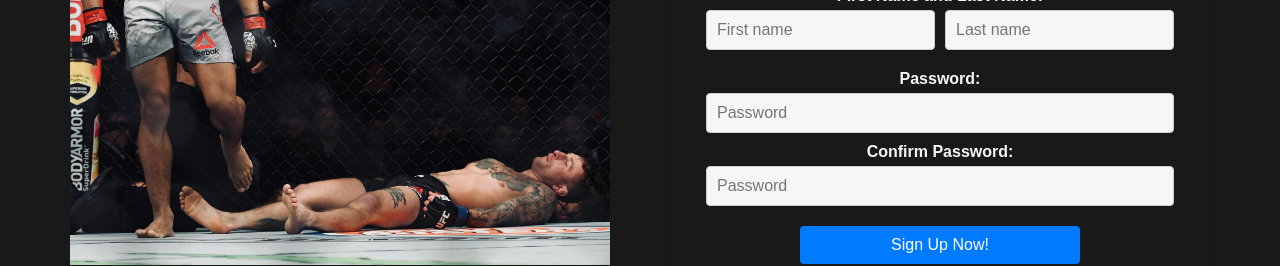
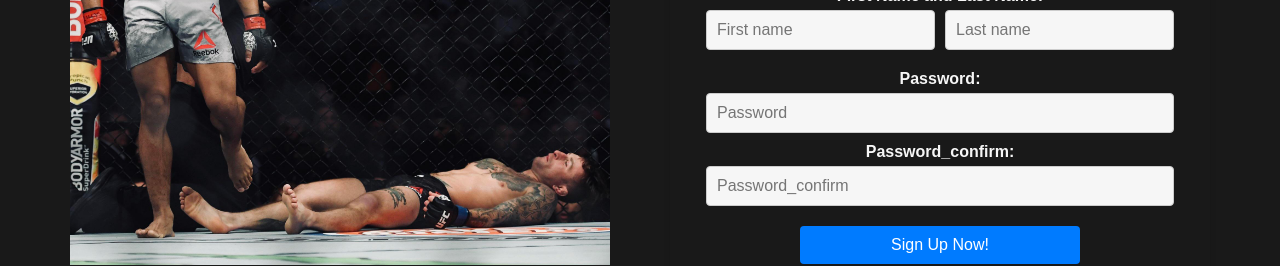
Before and after one commit to danbeaumont95/mma-fight-predictor-frontend, a React (Create React App) app: page /signup in a window 1280 px wide. Shown: the part 396-662 px from the top of the page. Built offline with nearby package versions, Linux system fonts and the light colour scheme.

Commit message:
added input component and error/tooltip on signup/login input to show error to user

```diff
--- a/package.json
+++ b/package.json
@@ -22,6 +22,7 @@
     "react-scripts": "5.0.1",
     "react-spinners": "^0.13.8",
     "react-toastify": "^9.1.3",
+    "react-tooltip": "^5.21.4",
     "redux": "^4.2.1",
     "typescript": "^4.9.5",
     "web-vitals": "^2.1.4"
--- a/src/Components/Landing.tsx
+++ b/src/Components/Landing.tsx
@@ -8,7 +8,7 @@ import { useNavigate } from 'react-router-dom';
 import AnimatedValue from './AnimatedValue';
 import DarkModeSlider from './DarkModeSlider';
 import { AppState } from '../redux/types';
-import Button from './Button';
+import Button from './UI-Components/Button';
 import Test from '../Images/ai.png';
 import Computer from '../Images/first-02-12-removebg-preview.png'
 import PricingCard from './PricingCard';
--- a/src/Components/Button.tsx
+++ b/src/Components/UI-Components/Button.tsx
@@ -1,5 +1,5 @@
 import React from 'react';
-import '../Styles/Button.css';
+import '../../Styles/Button.css';
 
 function Button({ title, backgroundColor, width }: any) {
   return (
--- /dev/null
+++ b/src/Components/UI-Components/Input.tsx
@@ -0,0 +1,31 @@
+/* eslint-disable jsx-a11y/mouse-events-have-key-events */
+import React from 'react';
+import { InputProps, UserSignUpData } from '../../Interfaces/User';
+import { capitalizeWords } from '../../Helpers/helpers';
+
+function Input({
+  inputName, formData, handleChange, inputHasError, errors, setHoveredElementId,
+}: InputProps) {
+  return (
+    <div>
+      <label>
+        {capitalizeWords(inputName)}
+        :
+      </label>
+      <input
+        type={inputName}
+        name={inputName}
+        value={(formData as UserSignUpData)[inputName]}
+        onChange={handleChange}
+        required
+        placeholder={capitalizeWords(inputName)}
+        className={inputHasError(inputName) ? 'input_error' : undefined}
+        data-tooltip-id={`signup-${inputName}-tooltip`}
+        data-tooltip-content={inputHasError(inputName) ? errors[inputName].join(', ') : undefined}
+        onMouseOver={() => setHoveredElementId(`signup-${inputName}-tooltip`)}
+      />
+    </div>
+  )
+}
+
+export default Input
--- a/src/Components/UserAuthentication.tsx
+++ b/src/Components/UserAuthentication.tsx
@@ -1,15 +1,18 @@
+/* eslint-disable jsx-a11y/mouse-events-have-key-events */
 /* eslint-disable jsx-a11y/no-noninteractive-element-interactions */
 import React, { useState } from 'react';
 import { useSelector } from 'react-redux';
 import { toast, ToastContainer } from 'react-toastify';
 import 'react-toastify/dist/ReactToastify.css';
-
+// eslint-disable-next-line import/no-extraneous-dependencies
+import { Tooltip } from 'react-tooltip'
 import { UserSignUpData, UserLoginData } from '../Interfaces/User';
 import { defaultUserSignUpState, defaultUserLoginState } from '../Helpers/constants';
 import UserService from '../Services/user';
 import { handleCheckout } from '../Helpers/stripe';
 import Image from '../Images/signupimage.jpeg';
 import '../Styles/UserSignUp.css';
+import Input from './UI-Components/Input';
 
 // eslint-disable-next-line react/function-component-definition
 const UserAuthentication: React.FC = () => {
@@ -18,9 +21,9 @@ const UserAuthentication: React.FC = () => {
     defaultUserSignUpState,
   );
   const [hovered, setHovered] = useState(false);
-  const [errors, setErrors] = useState({});
-  const [successfulAction, setSuccessfulAction] = useState(false);
-  const [isSignUp, setIsSignUp] = useState(true); // Track whether it's sign-up or login
+  const [errors, setErrors] = useState<any>({});
+  const [isSignUp, setIsSignUp] = useState(true);
+  const [hoveredElementId, setHoveredElementId] = useState<string>('')
 
   const handleChange = (e: React.ChangeEvent<HTMLInputElement>) => {
     const { name, value } = e.target;
@@ -28,6 +31,9 @@ const UserAuthentication: React.FC = () => {
       ...formData,
       [name]: value,
     });
+    const newItems = { ...errors };
+    delete newItems[name];
+    setErrors(newItems);
   };
 
   const handleSubmit = (e: React.FormEvent) => {
@@ -36,14 +42,13 @@ const UserAuthentication: React.FC = () => {
       UserService.register(formData as UserSignUpData)
         .then((res: any) => {
           if (res.status === 201) {
-            setSuccessfulAction(true);
             toast.success('Success! Signed up successfully.');
             setFormData(defaultUserSignUpState);
             handleCheckout({ fee, email: (formData as UserSignUpData).email });
           } else if (res?.response?.data) {
             setErrors(res.response.data);
             toast.error(
-              'Error in sign-up form! Please click on the highlighted input fields to find out more.',
+              'Error in sign-up form! Please hover over the highlighted input fields to find out more.',
             );
           }
         })
@@ -56,32 +61,37 @@ const UserAuthentication: React.FC = () => {
             UserService.login({ username: resx.data.data, password: formData.password } as any)
               .then((res: any) => {
                 if (res.status === 200) {
-                  setSuccessfulAction(true);
                   toast.success('Success! Signed in successfully.');
                   setFormData(defaultUserLoginState);
                   handleCheckout({ fee, email: formData.username })
+                  localStorage.setItem('accessToken', res.data.access)
+                  localStorage.setItem('refreshToken', res.data.refresh)
                 } else if (res?.response?.data) {
                   setErrors(res.response.data);
                   toast.error(
-                    'Error in login form! Please click on the highlighted input fields to find out more.',
+                    'Error in login form! Email/password do not match.',
                   );
                 }
               })
               .catch(() => toast.error('Error! Unable to sign in. Please try again later.'));
+          } else {
+            toast.error('Error! Email not found.')
           }
         })
     }
   };
 
+  const inputHasError = (name: keyof UserSignUpData) => Object.keys(errors).indexOf(name) > -1
+
   const buttonStyle = {
     '--slist': hovered ? '#20A4F3, #2EC4B6' : '#2EC4B6, #20A4F3',
   } as React.CSSProperties;
 
-  console.log({ errors, successfulAction });
-
   return (
     <div className="sign_up_container">
-      <ToastContainer position="top-center" />
+      <ToastContainer position="top-center" autoClose={3000} />
+      <Tooltip id={hoveredElementId} />
+
       <div className="sign_up_containers">
         <div className="sign_up_image_container">
           <img src={Image} alt="sign-up" className="sign_up_image" />
@@ -102,28 +112,9 @@ const UserAuthentication: React.FC = () => {
               <div className="inside_form_container">
                 {isSignUp && (
                   <>
-                    <div>
-                      <label>Email:</label>
-                      <input
-                        type="email"
-                        name="email"
-                        value={(formData as UserSignUpData).email}
-                        onChange={handleChange}
-                        required
-                        placeholder="Email"
-                      />
-                    </div>
-                    <div>
-                      <label>Username:</label>
-                      <input
-                        type="text"
-                        name="username"
-                        value={formData.username}
-                        onChange={handleChange}
-                        required
-                        placeholder="Username"
-                      />
-                    </div>
+                    <Input inputName="email" formData={formData} handleChange={handleChange} inputHasError={inputHasError} errors={errors} setHoveredElementId={setHoveredElementId} />
+                    <Input inputName="username" formData={formData} handleChange={handleChange} inputHasError={inputHasError} errors={errors} setHoveredElementId={setHoveredElementId} />
+
                     <div>
                       <label>First Name and Last Name:</label>
                       <div className="name-inputs">
@@ -134,6 +125,10 @@ const UserAuthentication: React.FC = () => {
                           onChange={handleChange}
                           required
                           placeholder="First name"
+                          className={inputHasError('first_name') ? 'input_error' : undefined}
+                          data-tooltip-id="signup-first_name-tooltip"
+                          data-tooltip-content={inputHasError('first_name') ? errors.first_name.join(', ') : undefined}
+                          onMouseOver={() => setHoveredElementId('signup-first_name-tooltip')}
                         />
                         <input
                           type="text"
@@ -142,57 +137,25 @@ const UserAuthentication: React.FC = () => {
                           onChange={handleChange}
                           required
                           placeholder="Last name"
+                          className={inputHasError('last_name') ? 'input_error' : undefined}
+                          data-tooltip-id="signup-last_name-tooltip"
+                          data-tooltip-content={inputHasError('last_name') ? errors.last_name.join(', ') : undefined}
+                          onMouseOver={() => setHoveredElementId('signup-last_name-tooltip')}
                         />
                       </div>
                     </div>
-                    <div>
-                      <label>Password:</label>
-                      <input
-                        type="password"
-                        name="password"
-                        value={formData.password}
-                        onChange={handleChange}
-                        required
-                        placeholder="Password"
-                      />
-                    </div>
-                    <div>
-                      <label>Confirm Password:</label>
-                      <input
-                        type="password"
-                        name="password_confirm"
-                        value={(formData as UserSignUpData).password_confirm}
-                        onChange={handleChange}
-                        required
-                        placeholder="Password"
-                      />
-                    </div>
+                    <Input inputName="password" formData={formData} handleChange={handleChange} inputHasError={inputHasError} errors={errors} setHoveredElementId={setHoveredElementId} />
+
+                    <Input inputName="password_confirm" formData={formData} handleChange={handleChange} inputHasError={inputHasError} errors={errors} setHoveredElementId={setHoveredElementId} />
+
                   </>
                 )}
                 {!isSignUp && (
                   <>
-                    <div>
-                      <label>Email:</label>
-                      <input
-                        type="text"
-                        name="username"
-                        value={(formData as UserLoginData).username}
-                        onChange={handleChange}
-                        required
-                        placeholder="Email"
-                      />
-                    </div>
-                    <div>
-                      <label>Password:</label>
-                      <input
-                        type="password"
-                        name="password"
-                        value={(formData as UserSignUpData | UserLoginData).password}
-                        onChange={handleChange}
-                        required
-                        placeholder="Password"
-                      />
-                    </div>
+                    <Input inputName="email" formData={formData} handleChange={handleChange} inputHasError={inputHasError} errors={errors} setHoveredElementId={setHoveredElementId} />
+
+                    <Input inputName="password" formData={formData} handleChange={handleChange} inputHasError={inputHasError} errors={errors} setHoveredElementId={setHoveredElementId} />
+
                   </>
                 )}
                 <div className="sign_up_form_button_container">
--- /dev/null
+++ b/src/Helpers/helpers.tsx
@@ -0,0 +1,21 @@
+/* eslint-disable import/prefer-default-export */
+export function capitalizeWords(str: string) {
+  // Split the input string into an array of words
+  const words = str.split(' ');
+
+  // Iterate through each word and capitalize the first letter
+  const capitalizedWords = words.map((word) => {
+    // Ensure the word is not an empty string
+    if (word.length > 0) {
+      // Capitalize the first letter and concatenate the rest of the word
+      return word.charAt(0).toUpperCase() + word.slice(1);
+    }
+    // Handle empty words by returning an empty string
+    return '';
+  });
+
+  // Join the capitalized words back into a single string
+  const result = capitalizedWords.join(' ');
+
+  return result;
+}
--- a/src/Styles/UserSignUp.css
+++ b/src/Styles/UserSignUp.css
@@ -154,6 +154,10 @@
   color: #F6F6F6;
 }
 
+.sign_up_container .sign_up_containers .UserSignUp .inside_form_container div .input_error {
+  border: 2px solid red;
+}
+
 .sign_up_container .sign_up_containers .UserSignUp .inside_form_container div input {
   width: 100%;
   padding: 10px;
```
Also changed, not shown: src/Interfaces/User.ts (+12 -0 lines), src/Styles/UserSignUp.scss (+8 -0 lines), 2 other files (tests, documents, lock files or other folders).
